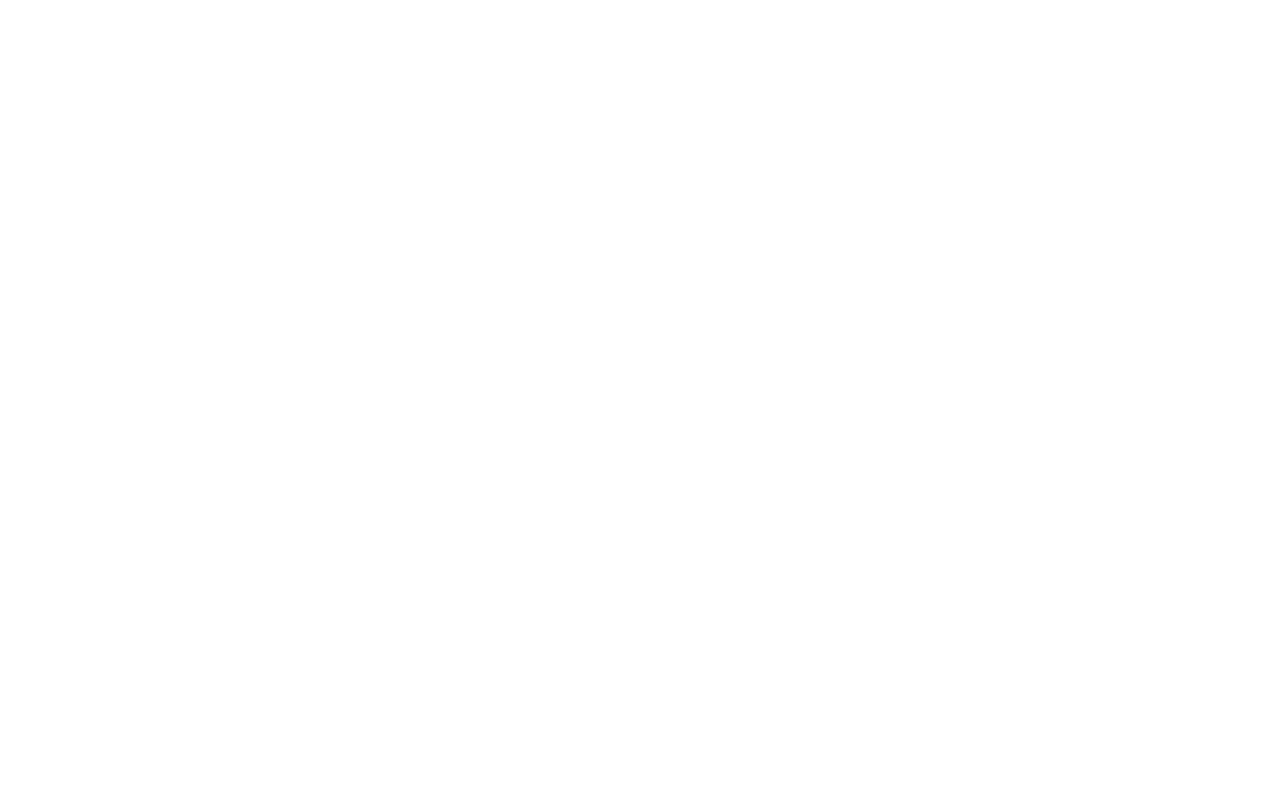
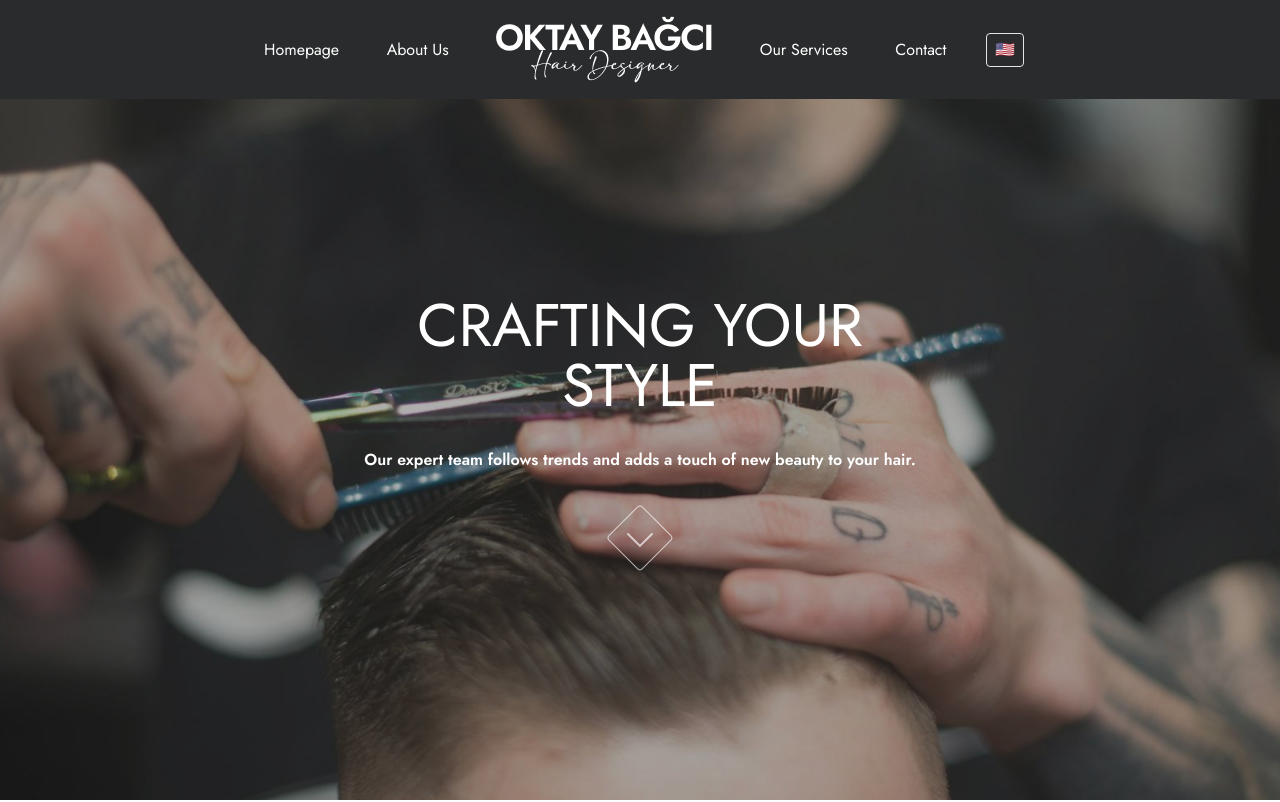
Before and after one commit to bedirhansay/oktaybagci, a Next.js app: page /en in a window 1280 px wide. Shown: the top 802 px of the page. Built offline with nearby package versions, Linux system fonts and the light colour scheme.

Commit message:
try file

```diff
--- a/src/app/[locale]/layout.tsx
+++ b/src/app/[locale]/layout.tsx
@@ -26,10 +26,10 @@
   return (
     <html lang={locale}>
       <body className={inter.className}>
-        {/* <NextIntlClientProvider locale={locale} messages={messages}>
+        <NextIntlClientProvider locale={locale} messages={messages}>
           <Navbar />
           {children}
-        </NextIntlClientProvider> */}
+        </NextIntlClientProvider>
       </body>
     </html>
   );
--- a/src/app/[locale]/page.tsx
+++ b/src/app/[locale]/page.tsx
@@ -2,5 +2,9 @@
 import React from "react";
 
 export default function page() {
-  return <main>{/* <HomePage /> */}</main>;
+  return (
+    <main>
+      <HomePage />
+    </main>
+  );
 }
```
